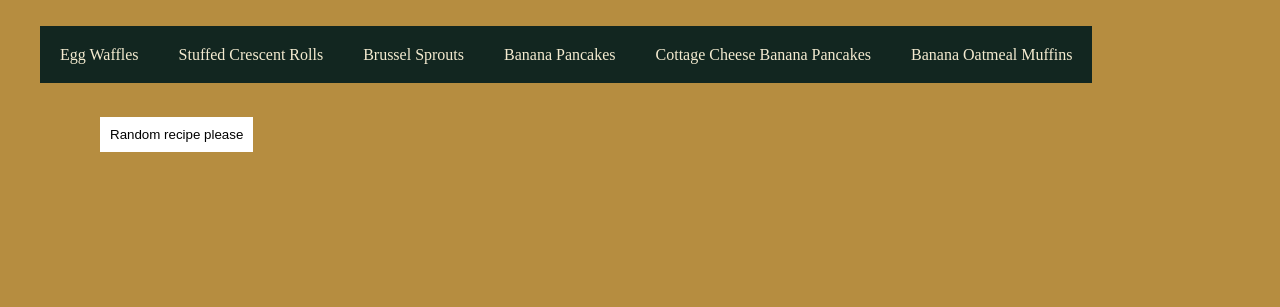
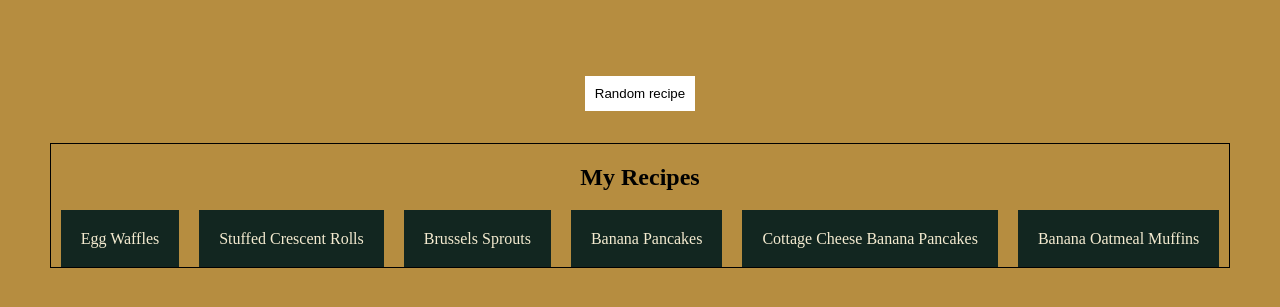
Before and after one commit to maggytjin/odin-recipes, a plain HTML site: page index.html in a window 1280 px wide. Shown: the part 59-366 px from the top of the page. Drawn offline with Linux system fonts and the light colour scheme.

Commit message:
corrected brussels sprouts name everywhere. added flexbox to all the pages.

```diff
--- a/index.html
+++ b/index.html
@@ -9,14 +9,19 @@
 
 <body>
     <h1>My Recipe Rolodex</h1>
-    <ul class="nav">
-        <li><a href="odin-recipes/recipes/egg_waffle.html">Egg Waffles</a></li>
-        <li><a href="odin-recipes/recipes/crescent_rolls.html">Stuffed Crescent Rolls</a></li>
-        <li><a href="odin-recipes/recipes/brussel_sprouts.html">Brussel Sprouts</a></li>
-        <li><a href="odin-recipes/recipes/banana_pancakes.html">Banana Pancakes</a></li>
-        <li><a href="odin-recipes/recipes/cottage_cheese_banana_pancake.html">Cottage Cheese Banana Pancakes</a></li>
-        <li><a href="odin-recipes/recipes/banana-oatmeal-muffins.html">Banana Oatmeal Muffins</a></li>
-    </ul>
-    <button id="random-btn">Random recipe please</button>
+    <div id="random_section">
+        <button id="random-btn">Random recipe</button>
+    </div>
+    <div id="recipes_section">
+        <h2>My Recipes</h2>
+        <ul class="nav">
+            <li><a href="/recipes/egg_waffle.html">Egg Waffles</a></li>
+            <li><a href="/recipes/crescent_rolls.html">Stuffed Crescent Rolls</a></li>
+            <li><a href="/recipes/brussels_sprouts.html">Brussels Sprouts</a></li>
+            <li><a href="/recipes/banana_pancakes.html">Banana Pancakes</a></li>
+            <li><a href="/recipes/cottage_cheese_banana_pancake.html">Cottage Cheese Banana Pancakes</a></li>
+            <li><a href="/recipes/banana_oatmeal_muffins.html">Banana Oatmeal Muffins</a></li>
+        </ul>
+    </div>
 </body>
 </html>
--- a/style.css
+++ b/style.css
@@ -15,6 +15,10 @@ html {
 body {
     background: var(--color1);
     margin: 0;
+    display: flex;
+    flex-direction: column;
+    align-items: center;
+    justify-content: center;
 }
 
 a:link, a:visited, a:active {
@@ -43,12 +47,14 @@ h1 {
     display: flex;
     margin-left: 0;
     list-style: none;
+    padding-left: 0;
 }
 .nav a {
     padding: 20px;
     background-color: var(--color3);
     color: var(--color2);
     text-decoration: none;
+    margin: 10px;
 }
 
 .home-button {
@@ -71,13 +77,21 @@ h1 {
 ul, ol {
     line-height: 1.5;
 }
-#random-btn {
+
+#random_section, #recipes_section {
     display: flex;
+    flex-direction: column;
     justify-content: center;
     align-items: center;
+}
+#random_section {
+    height: 100px;
+}
+#random-btn {
     background: white;
     color: black;
     border: none;
-    margin-top: 50px;
-    margin-left: 100px;
 }
+#recipes_section {
+    border: 1px solid black;
+}
```
Also changed, not shown: recipes/brussels_sprouts.html (renamed from recipes/brussel_sprouts.html, +6 -6 lines), recipes/banana_oatmeal_muffins.html (renamed from recipes/banana_oatmeal_muffin.html), script.js (added).
